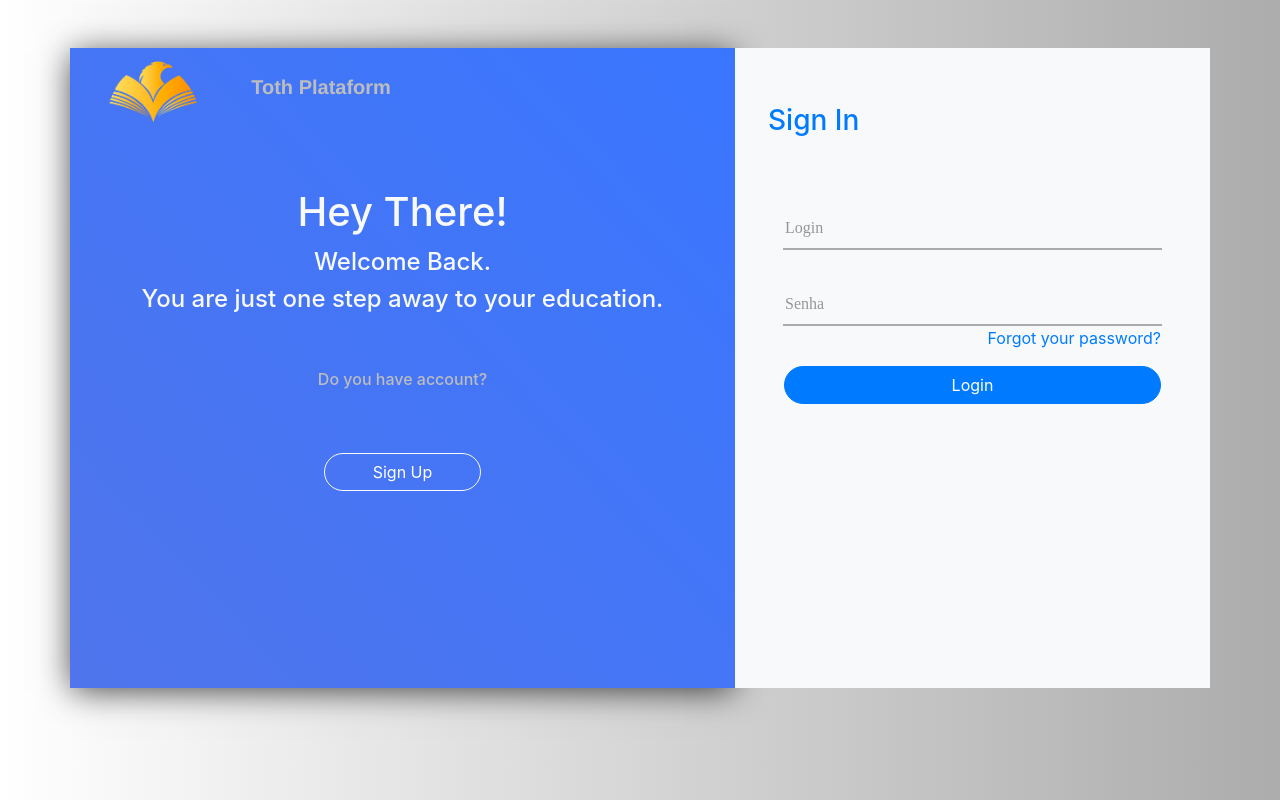
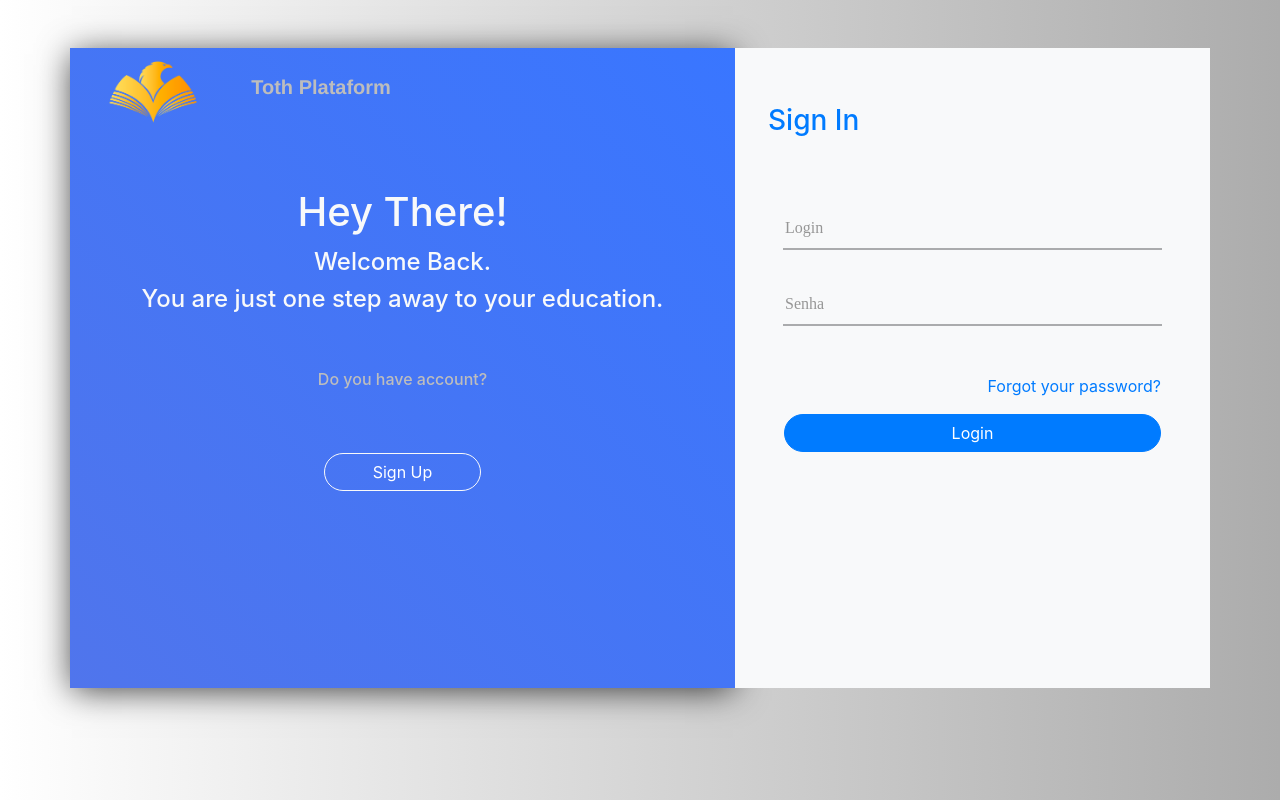
Before and after one commit to RickZzDev/Front-React-Toth, a React (Create React App) app: page /login in a window 1280 px wide. Built offline with nearby package versions, Linux system fonts and the light colour scheme.

Commit message:
Complementando as etapas de cadastro

```diff
--- a/src/components/cadastro/StepsLogInSignUp.js
+++ b/src/components/cadastro/StepsLogInSignUp.js
@@ -11,13 +11,35 @@ function StepsLogInSignUp(props){
     const status = props.status
     const mudaStatus = props.mudaStatus
 
-
     if(status == 'LogIn'){
         return <LogIn />
     }if(status == 'two'){
-        return <StepOne status={status} mudaStatus={mudaStatus} />
+        return (
+                <div className="animAparecer">
+                    <div className="row mt-2">
+                        <h3 className="text-primary">Sign Up</h3>
+                    </div>
+                    <StepOne status={status} mudaStatus={mudaStatus} />
+                </div>
+        )
     }if(status == 'three'){
-        return <StepTwo status={status} mudaStatus={mudaStatus} />
+        return (
+                <div className="animAparecer">
+                    <div className="row mt-2">
+                        <h3 className="text-primary">Sign Up</h3>
+                    </div>
+                    <StepTwo status={status} mudaStatus={mudaStatus} />
+                </div>
+        )
+    } if(status == 'four') {
+        return (
+                <div className="animAparecer">
+                    <div className="row mt-2">
+                        <h3 className="text-primary">Sign Up</h3>
+                    </div>
+                    <StepThree status={status} mudaStatus={mudaStatus} />
+                </div>
+        )
     }
 }
 
--- a/src/components/cadastro/stepsCadastro/stepOne.js
+++ b/src/components/cadastro/stepsCadastro/stepOne.js
@@ -5,19 +5,12 @@ import Input from '../../inputs'
 
 function StepOne({status,mudaStatus}){
     return(
-            <div className= "animAparecer" >
-                <div className="row mt-2">
-                    <h3 className="text-primary">Sign Up</h3>
-                </div>
             <form name="frmformulario" onSubmit={event => {
                 event.preventDefault()
                 mudaStatus('three', 2)
             }}>
                 <div className="row">
                     <div className="form-group text-left  pl-0 pr-0  col-12">
-                            {/* <div className={this.state.statusBotao + " alert alert-danger pt-1"} role="alert">
-                                {this.state.errorMessage}
-                            </div> */}
                             <Input name="nome" placeholder="nome" />
                     </div>
                 </div>
@@ -30,7 +23,6 @@ function StepOne({status,mudaStatus}){
                     <Botao value="Próximo" color=" btn-primary rounded-pill"/>
                 </div>
             </form>
-            </div>
         )
 
 }
--- a/src/components/cadastro/stepsCadastro/stepThree.js
+++ b/src/components/cadastro/stepsCadastro/stepThree.js
@@ -2,8 +2,12 @@ import React, {Component} from 'react'
 import Inputs from '../../inputs'
 import '../../login/LoginWeb.css'
 
-    function StepThree(){
+    function StepThree({mudaStatus}){
         return(
+            <form name="frmformulario" onSubmit={event => {
+                event.preventDefault()
+                mudaStatus('four')
+                }}>
                 <div className="container animAparecer">
                     <div className="row">
                         <Inputs name="email" label="Email:" type="text" />
@@ -18,6 +22,7 @@ import '../../login/LoginWeb.css'
                         <Inputs name="confirm-senha" label="Confirmar Senha:" type="password" />
                     </div>
                 </div>
+            </form>
         )
     }
 
--- a/src/components/cadastro/stepsCadastro/stepTwo.js
+++ b/src/components/cadastro/stepsCadastro/stepTwo.js
@@ -2,9 +2,13 @@ import React,{Component} from 'react'
 import Botao from '../../botao'
 import Input from '../../inputs'
 
-    function StepTwo(){
+    function StepTwo({mudaStatus}){
         return (
             <div>
+                <form name="frmformulario" onSubmit={event => {
+                event.preventDefault()
+                mudaStatus('four', 3)
+                }}>
                     <div className="container bg-light p-2 pr-4 pl-4 pt-5 pb-5  animAparecer">
                         <div className="row">
                             <Input placeholder="cep" />
@@ -31,6 +35,10 @@ import Input from '../../inputs'
                             </div>
                         </div>
                     </div>
+                    <div className="row pr-3 pl-3 mb-2" >
+                        <Botao value="Próximo" color=" btn-primary rounded-pill"/>
+                    </div>
+                </form>
             </div>
         )
     }
--- a/src/components/login/HolderMessage.js
+++ b/src/components/login/HolderMessage.js
@@ -3,6 +3,7 @@ import './LoginWeb.css'
 import MessageStepOne from './messageStepOne'
 import MessageStepTwo from './messageStepTwo'
 import MessageStepThree from './messageStepThree'
+import MessageStepFour from './messageStepFour'
 
 function HolderMessage(props){
     const status = props.status
@@ -16,8 +17,8 @@ function HolderMessage(props){
 
     }if(status == 'three'){
         return <MessageStepThree />
-    }
-
+    }if(status == 'four')
+        return <MessageStepFour />
 
 
 
--- a/src/components/login/LoginWeb.js
+++ b/src/components/login/LoginWeb.js
@@ -34,13 +34,16 @@ class Login extends Component{
         this.setState({status:params,visibility:'visible'})
         this.aumentaProgress(numero)
 
-        console.log(this.state.status)
-        if(this.state.status == 'LogIn'){
-            this.state.step1 = 'bg-warning'
-        }
-
-        if(this.state.status == 'two'){
-            this.state.step2 = 'bg-warning'
+        switch(this.state.status) {
+            case "LogIn":
+                this.state.step1 = 'bg-warning'
+                break;
+            case "two":
+                this.state.step2 = 'bg-warning'
+                break;
+            case "three":
+                this.state.step3 = 'bg-warning'
+                break;
         }
 
     }
@@ -77,7 +80,7 @@ class Login extends Component{
                                 </div>
                             </div>
                             <div className="col-lg-5 bg-light p-5" >
-                                <StepsLogInSignUp aumentaProgress={this.aumentaProgress} mudaStatus={this.mudaStatus} status={this.state.status}/>
+                                <StepsLogInSignUp mudaStatus={this.mudaStatus} status={this.state.status}/>
                             </div>
                         </div>
                     </div>
--- a/src/components/login/caixaSignIn.js
+++ b/src/components/login/caixaSignIn.js
@@ -85,7 +85,7 @@ class LoginSignIn extends Component{
                             <Input placeholder="senha"/>
                         </div>
                     </div>
-                    <div className="row ">
+                    <div className="row mt-5">
                         <div className="form-group text-right pl-0 pr-3 col-12">
                             <span className={this.state.fadeOut + " text-primary"} >Forgot your password?</span>
                         </div>
--- /dev/null
+++ b/src/components/login/messageStepFour.js
@@ -0,0 +1,19 @@
+import React, { Component } from 'react'
+
+function messageStepFour(){
+    return(
+        <div className="animAparecer pl-2 pr-2" >
+            <div className="row  text-light  mt-5">
+                <h1 className="mx-auto">Quase acabando....</h1>
+            </div>
+            <div className="row  text-light mt-3">
+                <h4 className="mx-auto">Forneça agora algumas informações </h4>
+            </div>
+            <div className="row  text-light">
+                <h4 className="mx-auto">sobre a sua conta</h4>
+            </div>
+        </div>
+        )
+}
+
+export default messageStepFour
```
Lines whose indentation alone changed are shown as unchanged.
